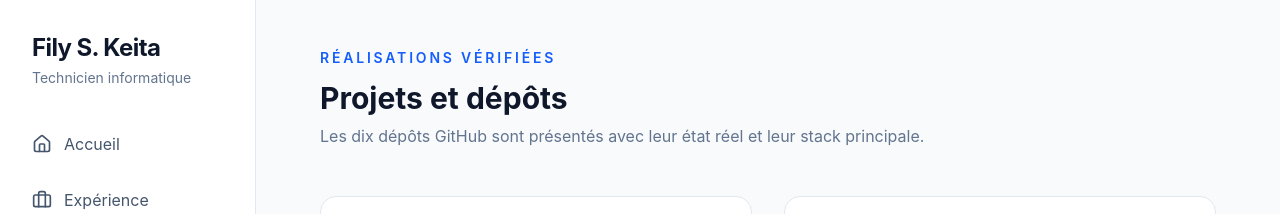
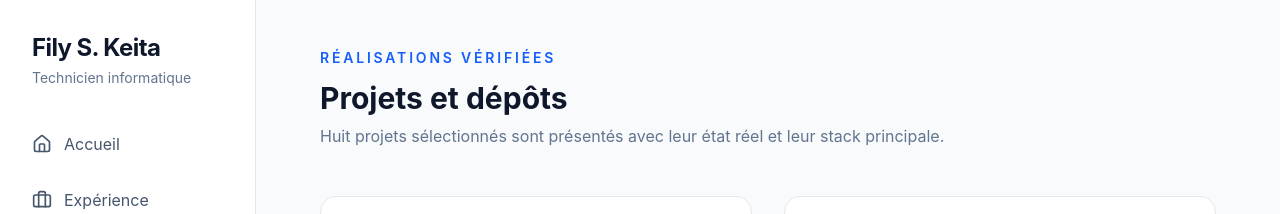
Before and after one commit to mas7667/portofolio, a React (Vite) app: page /#/projects in a window 1280 px wide. Shown: the top 214 px of the page. Built offline with nearby package versions, Linux system fonts and the light colour scheme.

Commit message:
fix: align selected project count

```diff
--- a/pages/Projects.tsx
+++ b/pages/Projects.tsx
@@ -19,7 +19,7 @@ const Projects: React.FC = () => {
       <div className="mb-12">
         <p className="text-sm font-semibold uppercase tracking-[0.2em] text-blue-600 mb-3">Réalisations vérifiées</p>
         <h2 className="text-3xl font-bold text-slate-900 mb-2">Projets et dépôts</h2>
-        <p className="text-slate-500">Les dix dépôts GitHub sont présentés avec leur état réel et leur stack principale.</p>
+        <p className="text-slate-500">Huit projets sélectionnés sont présentés avec leur état réel et leur stack principale.</p>
       </div>
 
       <div className="grid grid-cols-1 md:grid-cols-2 gap-8">
```
